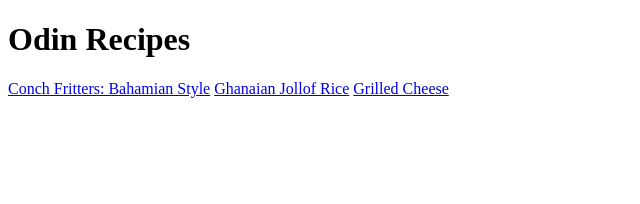
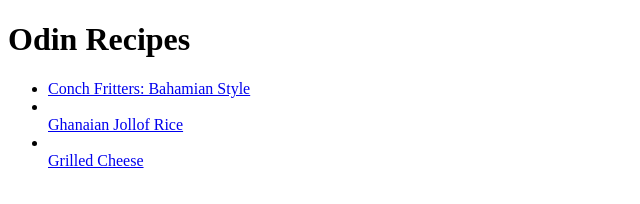
Before and after one commit to cynflower/odin-recipes, a plain HTML site: page index.html in a window 1280 px wide. Shown: the whole page, without its empty margins (0-640 px from the left). Drawn offline with Linux system fonts and the light colour scheme.

Commit message:
Made recipe links into an unordered list

```diff
--- a/index.html
+++ b/index.html
@@ -6,9 +6,10 @@
 </head>
 <body>
     <h1>Odin Recipes</h1>
-    <a href="recipes/conch-fritters.html">Conch Fritters: Bahamian Style</a>
-    <a href="recipes/jollofrice.html">Ghanaian Jollof Rice</a>
-    <a href="recipes/grilledcheese.html">Grilled Cheese</a>
-
+    <ul>
+        <li><a href="recipes/conch-fritters.html">Conch Fritters: Bahamian Style</a></li>
+        <li></li><a href="recipes/jollofrice.html">Ghanaian Jollof Rice</a></li>
+        <li></li><a href="recipes/grilledcheese.html">Grilled Cheese</a></li>
+    </ul>
 </body>
 </html>
```
